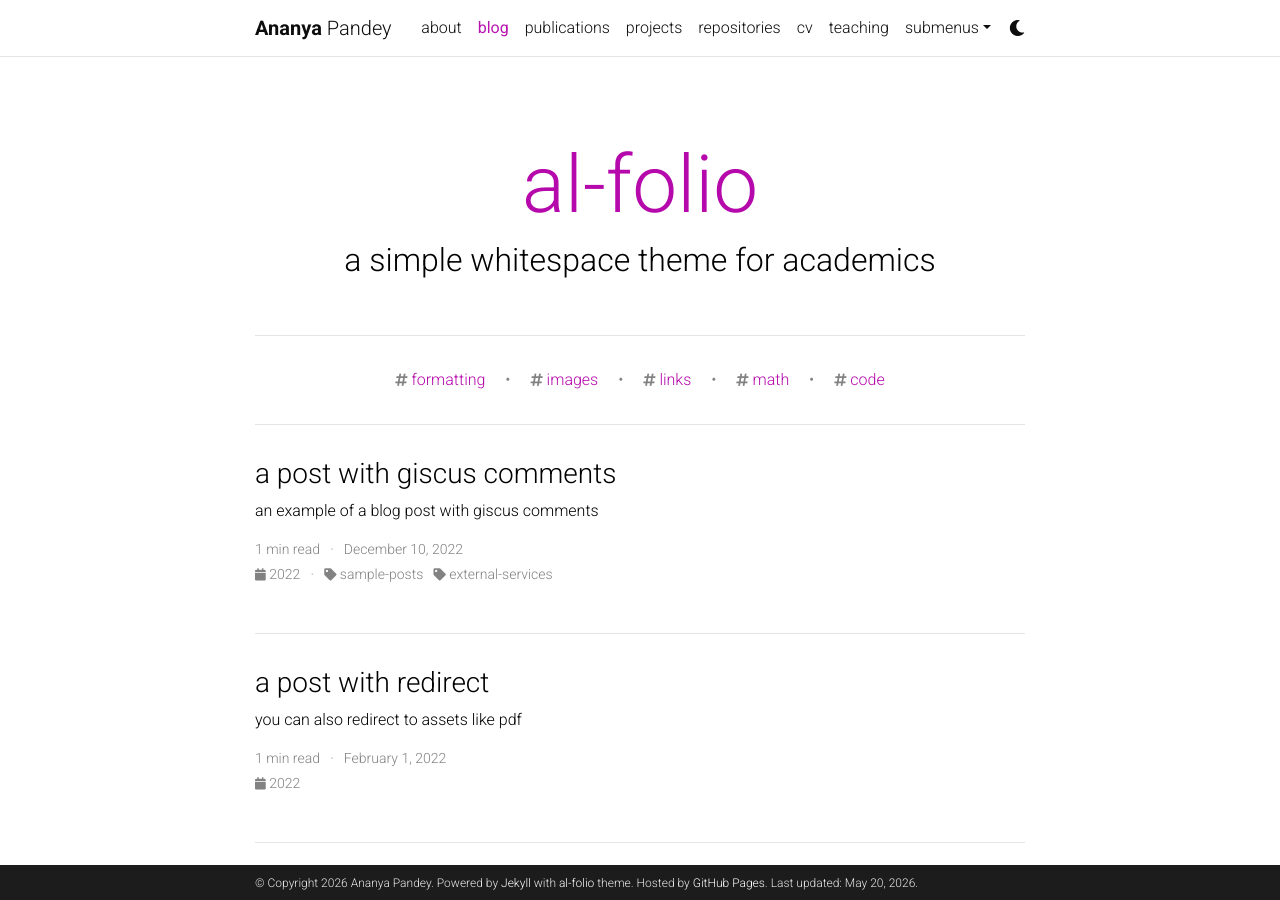
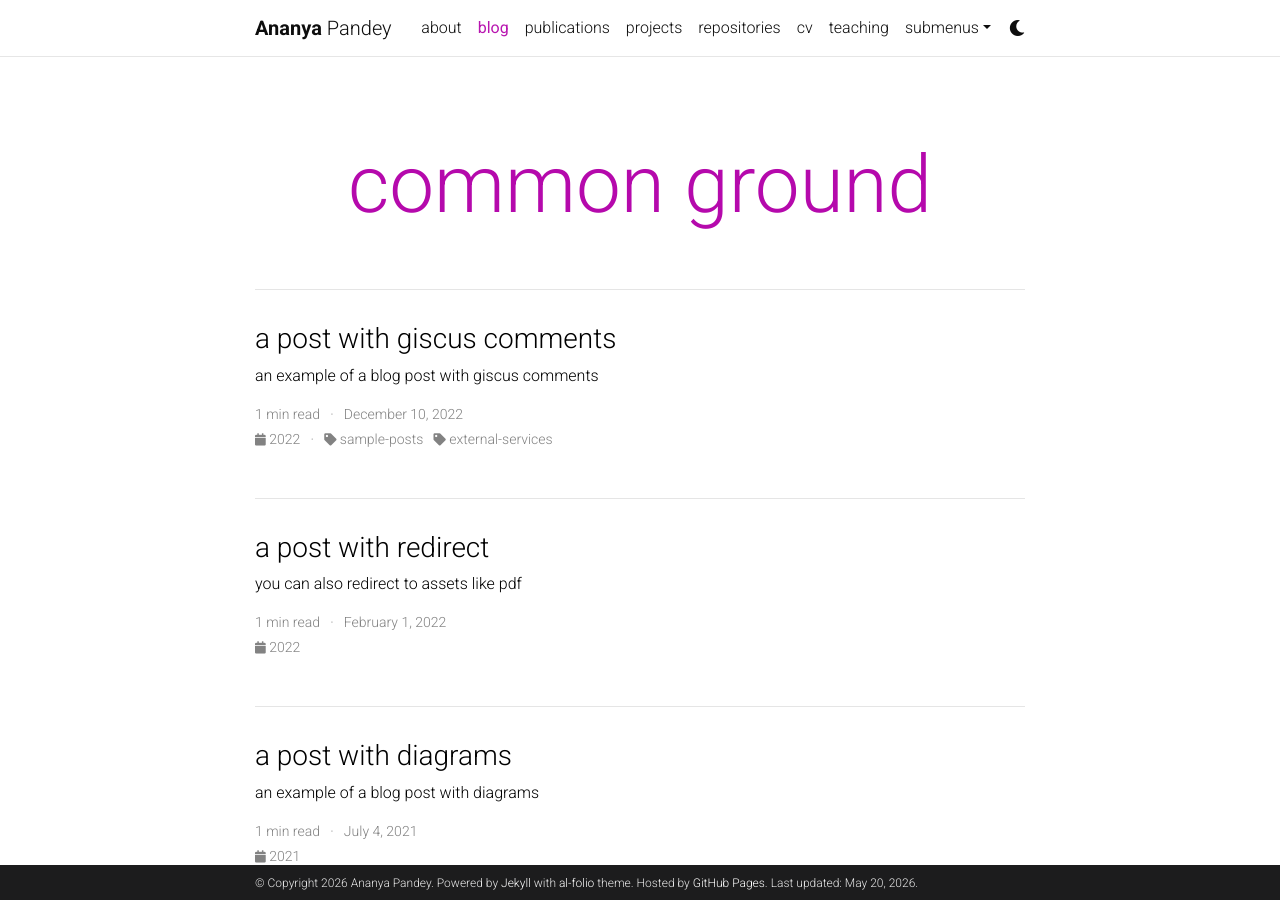
Before and after one commit to AnanyaGeo/ananyageo.github.io, a Jekyll site: the page built from blog/index.html, in a window 1280 px wide and 900 px high. Built offline with Jekyll 4.4.1, drawn with Linux system fonts in a browser that asks for light colours; full-size pictures stand in for the smaller copies a plugin makes; the list of posts is cut into pages by our own code; comment, search, counter and statistics services are not loaded; a style sheet for code colours, icons or effects is not loaded.

Commit message:
Update _config.yml

```diff
--- a/_config.yml
+++ b/_config.yml
@@ -76,10 +76,10 @@
 mastodon_username: # your mastodon instance+username in the format instance.tld/@username
 linkedin_username: # your LinkedIn user name
 telegram_username: # your Telegram user name
-scholar_userid: # your Google Scholar ID
+scholar_userid: https://scholar.google.com/citations?user=kAsQOYIAAAAJ&hl=it # your Google Scholar ID
 semanticscholar_id: # your Semantic Scholar ID
 whatsapp_number: # your WhatsApp number (full phone number in international format. Omit any zeroes, brackets, or dashes when adding the phone number in international format.)
-orcid_id: # your ORCID ID
+orcid_id: 0009-0001-5151-4701 # your ORCID ID
 medium_username: # your Medium username
 quora_username: # your Quora username
 publons_id: # your ID on Publons
@@ -103,7 +103,7 @@
 discord_id: # your discord id (18-digit unique numerical identifier)
 
 contact_note: >
-  # You can even add a little note about which of these is the best way to reach you.
+
 
 # -----------------------------------------------------------------------------
 # Analytics and search engine verification
@@ -119,9 +119,9 @@
 # Blog
 # -----------------------------------------------------------------------------
 
-blog_name: al-folio # blog_name will be displayed in your blog page
+blog_name: common ground # blog_name will be displayed in your blog page
 blog_nav_title: blog # your blog must have a title for it to be displayed in the nav bar
-blog_description: a simple whitespace theme for academics
+blog_description: # a simple whitespace theme for academics
 permalink: /blog/:year/:title/
 
 # Pagination
@@ -155,9 +155,9 @@
 # External sources.
 # If you have blog posts published on medium.com or other external sources,
 # you can display them in your blog by adding a link to the RSS feed.
-external_sources:
-  - name: medium.com
-    rss_url: https://medium.com/@al-folio/feed
+# external_sources:
+#  - name: medium.com
+#   rss_url: https://medium.com/@al-folio/feed
 
 # -----------------------------------------------------------------------------
 # Collections
@@ -258,7 +258,7 @@
     tag: '/blog/tag/:name/'
     category: '/blog/category/:name/'
 
-display_tags: ['formatting', 'images', 'links', 'math', 'code'] # this tags will be dispalyed on the front page of your blog
+# display_tags: ['formatting', 'images', 'links', 'math', 'code'] # this tags will be dispalyed on the front page of your blog
 
 # -----------------------------------------------------------------------------
 # Jekyll Scholar
```
